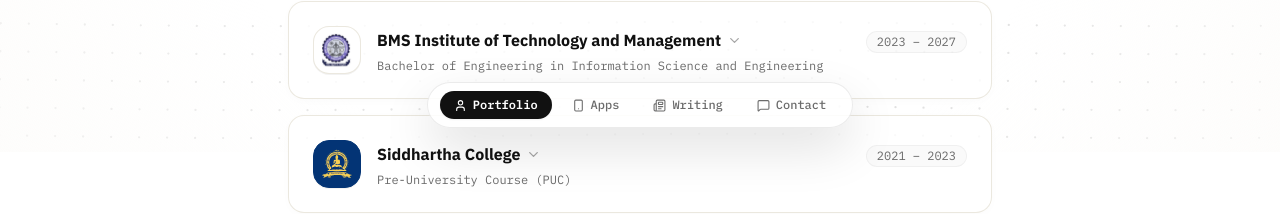
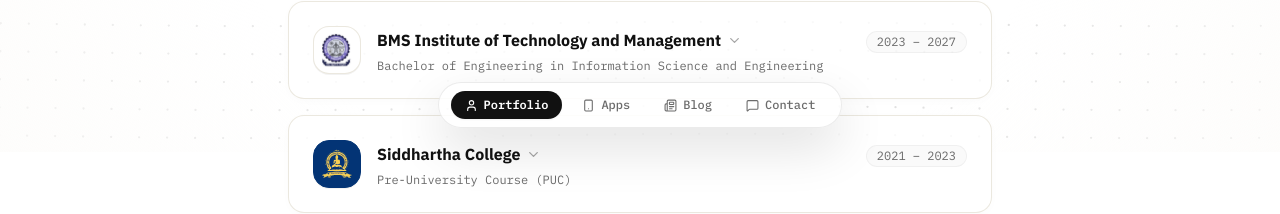
Before and after one commit to Chiranth-Janardhan-moger/Latest-portfolio, a React (Vite) app: page / in a window 1280 px wide. Shown: the part 648-862 px from the top of the page. Built offline with nearby package versions, Linux system fonts and the light colour scheme; no server answers.

Commit message:
style(nav): update bottom navigation label from Writing to Blog

```diff
--- a/src/App.tsx
+++ b/src/App.tsx
@@ -230,7 +230,7 @@ export default function App() {
     // OxygenOS / OriginOS Fluid Cloud dynamic morphing status
     if (view === 'portfolio') triggerFluidCloud({ title: "Portfolio", subtitle: "Systems, Compilers & Security", icon: "user", type: "info" });
     else if (view === 'apps') triggerFluidCloud({ title: appId ? `App · ${appId.toUpperCase()}` : "Mobile Engineering", subtitle: "Offline Engines & Android Architecture", icon: "smartphone", type: "info" });
-    else if (view === 'blog') triggerFluidCloud({ title: blogSlug ? `Research · ${blogSlug.toUpperCase()}` : "Research & Writing", subtitle: "Deep Dives & Technical Papers", icon: "newspaper", type: "info" });
+    else if (view === 'blog') triggerFluidCloud({ title: blogSlug ? `Blog · ${blogSlug.toUpperCase()}` : "Blog", subtitle: "Deep Dives & Technical Papers", icon: "newspaper", type: "info" });
     else if (view === 'contact') triggerFluidCloud({ title: "Direct Contact Gateway", subtitle: "chiranthmoger7@gmail.com", icon: "contact", type: "info" });
 
     let targetPath = '/';
@@ -364,7 +364,7 @@ export default function App() {
             aria-current={activeView === 'blog' ? 'page' : undefined}
           >
             <Newspaper size={13} className="shrink-0" />
-            <span>Writing</span>
+            <span>Blog</span>
           </button>
 
           <button
--- a/src/components/BlogView.tsx
+++ b/src/components/BlogView.tsx
@@ -165,7 +165,7 @@ export default function BlogView({ initialBlogSlug, onSelectBlog }: BlogViewProp
               onClick={() => handleSelectPost(null)}
               className="w-9 h-9 rounded-full border border-line/80 bg-white/80 backdrop-blur-md hover:bg-ink hover:text-paper flex items-center justify-center text-ink shadow-2xs hover:scale-105 active:scale-95 transition-all duration-200 cursor-pointer group"
               id="btn-back-to-blogs"
-              title="Back to Writing"
+              title="Back to Blog"
               aria-label="Back to blogs"
             >
               <ChevronLeft size={18} className="text-current transition-transform duration-200 group-hover:-translate-x-0.5" />
```
